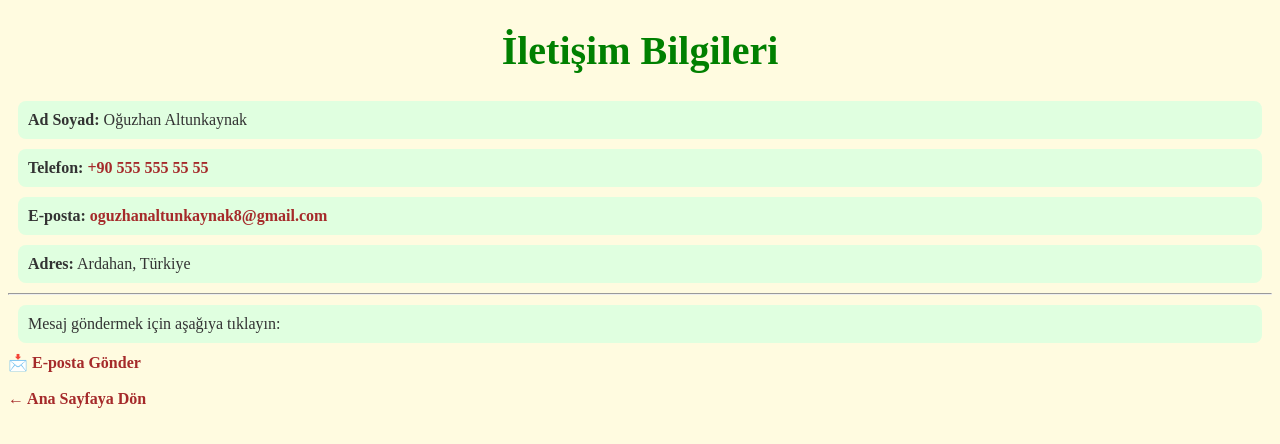
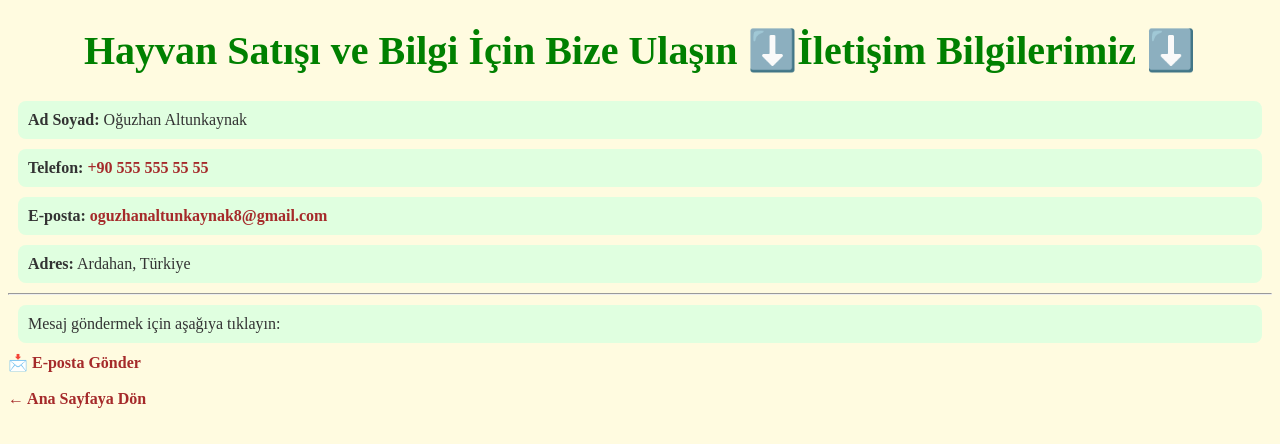
Before and after one commit to oguzhanaltunkaynak8-ctrl/ilk_websitem, a plain HTML site: page iletişim.html in a window 1280 px wide. Drawn offline with Linux system fonts and the light colour scheme.

Commit message:
Update iletişim.html

```diff
--- a/iletişim.html
+++ b/iletişim.html
@@ -4,12 +4,12 @@
   <meta charset="UTF-8">
   <title>İletişim</title>
   <link rel="stylesheet" href="style.css">
+
 </head>
-
 <body style="background-color:#fffbe0;">
 
   <center>
-    <h1 style="color: green;">İletişim Bilgileri</h1>
+    <h1 style="color: green;">Hayvan Satışı ve Bilgi İçin Bize Ulaşın ⬇️İletişim Bilgilerimiz ⬇️</h1>
   </center>
 
   <p><strong>Ad Soyad:</strong> Oğuzhan Altunkaynak</p>
```
